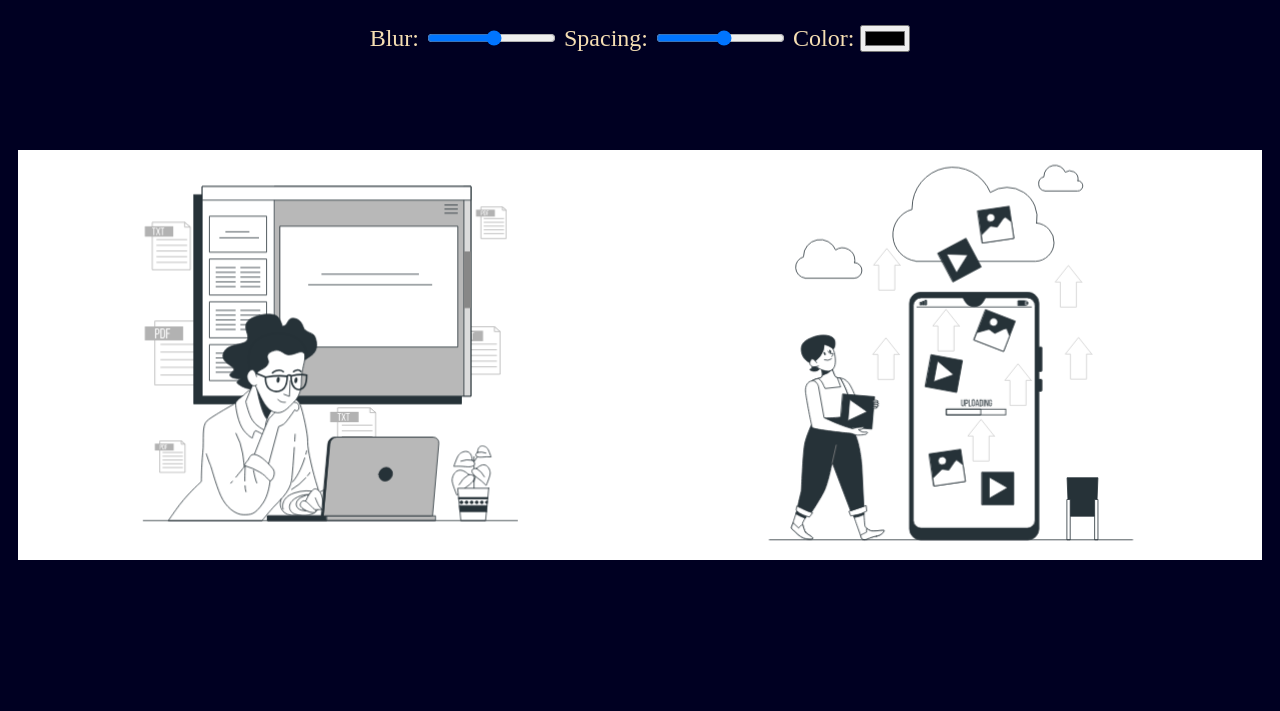
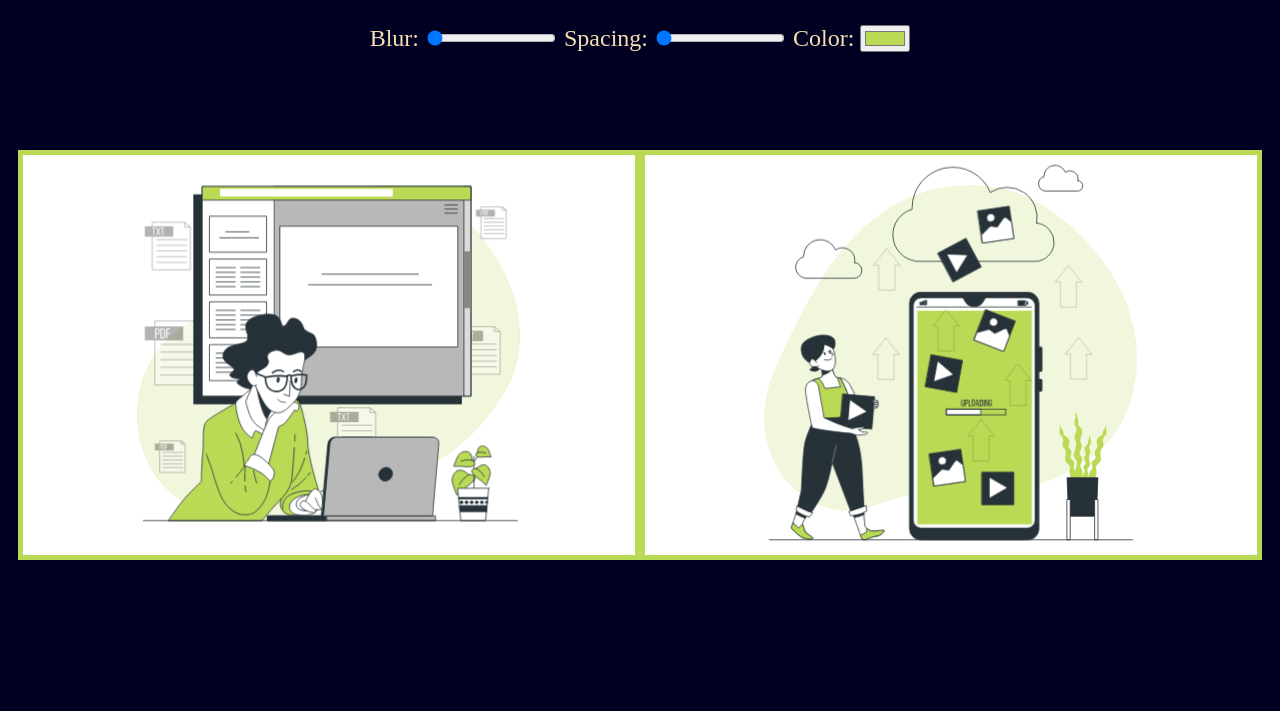
Before and after one commit to Jayashakthi28/Javascript-30, a plain HTML site: page 3-CSs Variables/index.html in a window 1280 px wide. Shown: the part 89-800 px from the top of the page. Drawn offline with Linux system fonts and the light colour scheme.

Commit message:
Fixed some bugs in the code

```diff
--- a/3-CSs Variables/index.html
+++ b/3-CSs Variables/index.html
@@ -11,11 +11,11 @@
     <h1>Update CSS Variables with <span>JS</span></h1>
     <div class="var-cont">
       <label for="blur">Blur:</label>
-      <input type="range" name="blur" min="0"  max="25" data-size="px" />
+      <input type="range" name="blur" min="0" value="0" max="25" data-size="px" />
       <label for="space">Spacing:</label>
-      <input type="range" name="space" min="10" max="25" data-size="px" />
+      <input type="range" name="space" min="10" value="10" max="25" data-size="px" />
       <label for="color">Color:</label>
-      <input type="color" name="color" />
+      <input type="color" name="color"  value="#BADA55"/>
     </div>
     <div class="images">
       <svg
--- a/3-CSs Variables/script.js
+++ b/3-CSs Variables/script.js
@@ -3,5 +3,5 @@ function handle() {
   const suffix=this.dataset.size || '';
   document.documentElement.style.setProperty(`--${this.name}`,this.value+suffix);
 }
-inputs.forEach((inputer) => inputer.addEventListener("change", handle));
-inputs.forEach((inputer) => inputer.addEventListener("mousemove", handle));
+inputs.forEach((inputer) => inputer.addEventListener("input", handle));
+// inputs.forEach((inputer) => inputer.addEventListener("mousemove", handle));
--- a/3-CSs Variables/style.css
+++ b/3-CSs Variables/style.css
@@ -1,7 +1,7 @@
 :root{
     --blur:0px;
     --space:10px;
-    --color: white;
+    --color: #BADA55;
 }
 body{
     background-color: rgb(0, 0, 34);
```
